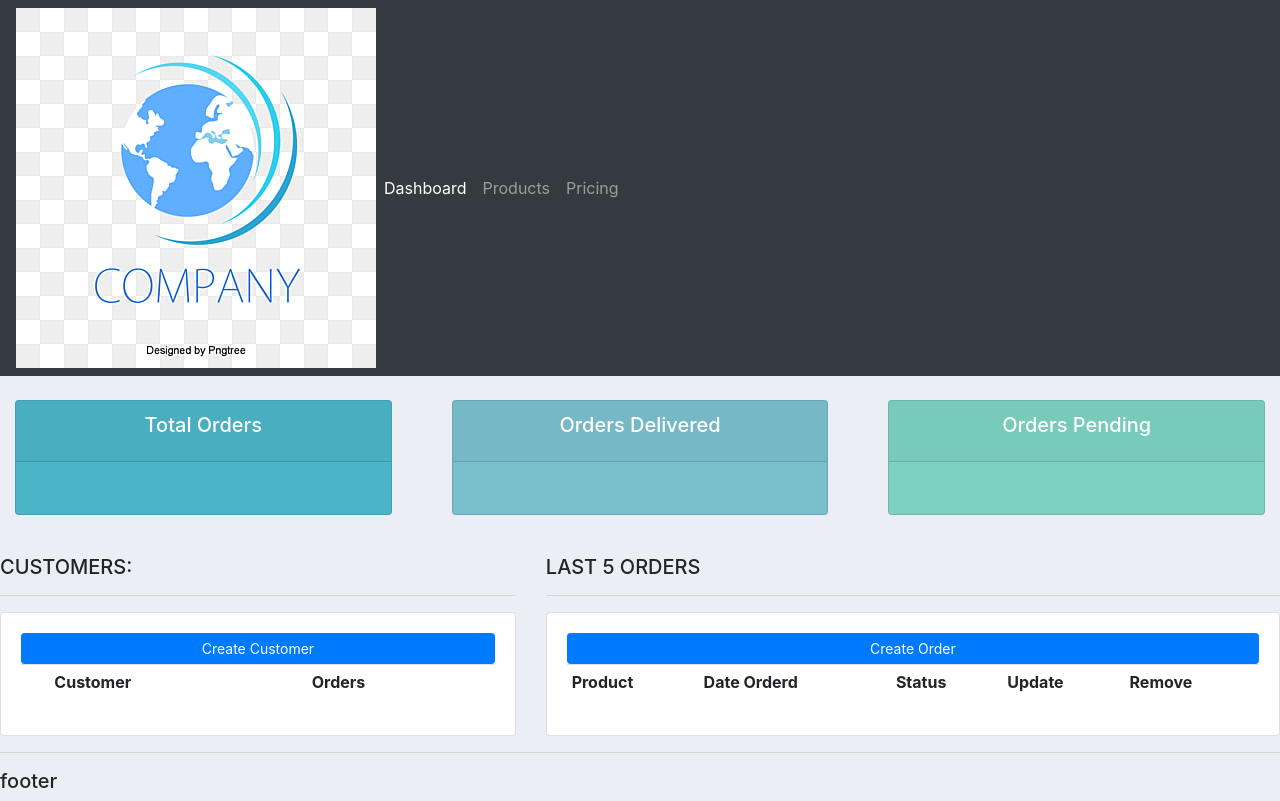
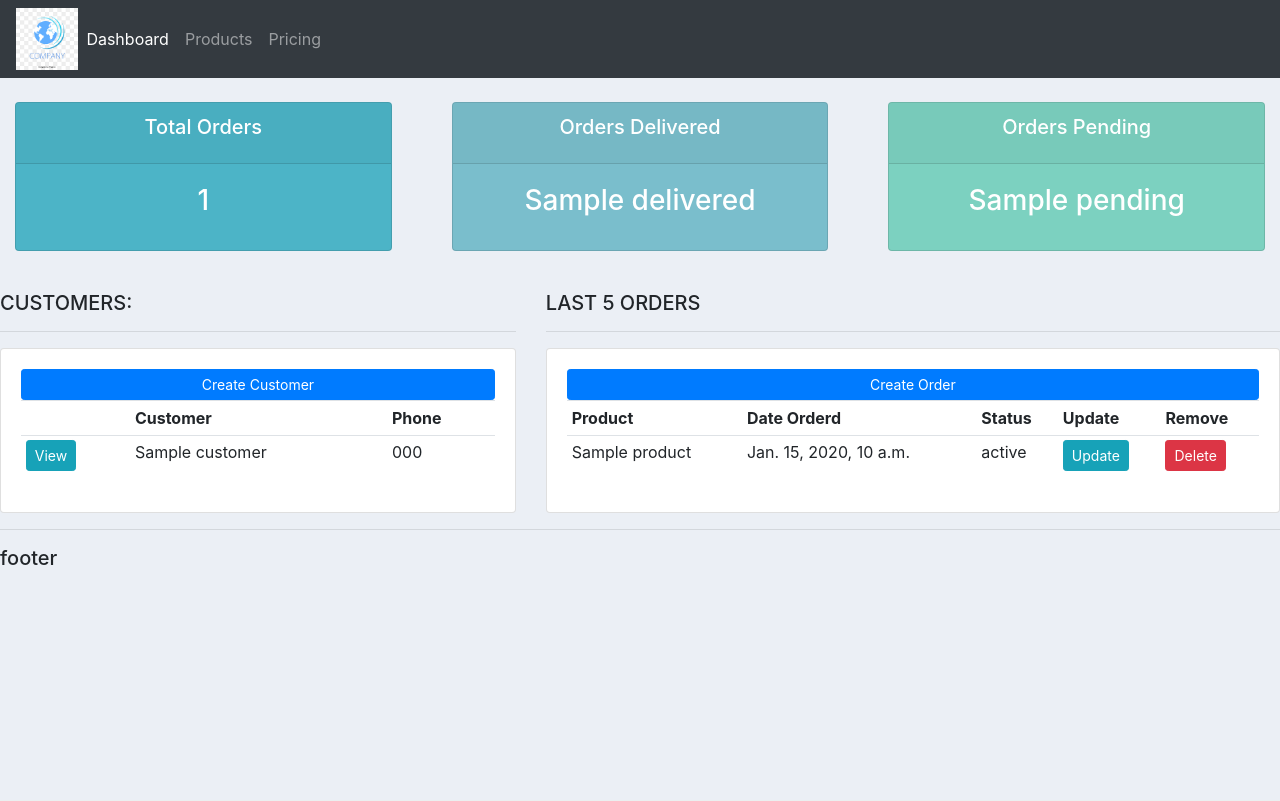
Before and after one commit to ubiquitouss/crm1, a Django app: template accounts/templates/accounts/dashboard.html in a window 1280 px wide. After the commit the page ends 565 px from the top, so only its background shows below. Run offline with Django 3.2, Linux system fonts and the light colour scheme; the template is opened without the code that fills it: most values are stand-ins (such as "Sample title", 1, 10 or a date in 2020); lists and menus that the app fills with data are empty; some libraries are stand-ins or nearby versions.

Commit message:
dynamic url addes

```diff
--- a/accounts/templates/accounts/dashboard.html
+++ b/accounts/templates/accounts/dashboard.html
@@ -16,8 +16,17 @@
 				<tr>
 					<th></th>
 					<th>Customer</th>
-					<th>Orders</th>
+					<th>Phone</th>
 				</tr>
+
+				{% for customer in customers %}
+				    <tr>
+						<td><a class="btn btn-sm btn-info" href="{% url 'customer' customer.id %}">View</a></td>
+					    <td>{{customer.name}}</td>
+						<td>{{customer.phone}}</td>
+					</tr>
+
+				{% endfor %}
 
 			</table>
 		</div>
@@ -37,6 +46,17 @@
 					<th>Remove</th>
 				</tr>
 
+                {% for order in orders %}
+				    <tr>
+					    <td>{{order.product}}</td>
+						<td>{{order.date_created}}</td>
+						<td>{{order.status}}</td>
+						<td><a class="btn btn-sm btn-info" href="">Update</a></td>
+						<td><a class="btn btn-sm btn-danger" href="">Delete</a></td>
+					</tr>
+
+				{% endfor %}
+
 			</table>
 		</div>
 	</div>
--- a/accounts/templates/accounts/navbar.html
+++ b/accounts/templates/accounts/navbar.html
@@ -7,10 +7,10 @@
   <div class="collapse navbar-collapse" id="navbarNav">
     <ul class="navbar-nav">
       <li class="nav-item active">
-        <a class="nav-link" href="#">Dashboard</a>
+        <a class="nav-link" href="{% url 'home' %}">Dashboard</a>
       </li>
       <li class="nav-item">
-        <a class="nav-link" href="#">Products</a>
+        <a class="nav-link" href="{% url 'products' %}">Products</a>
       </li>
       <li class="nav-item">
         <a class="nav-link" href="#">Pricing</a>
--- a/accounts/templates/accounts/status.html
+++ b/accounts/templates/accounts/status.html
@@ -8,7 +8,7 @@
 			  		<h5 class="card-title">Total Orders</h5>
 			  	</div>
 			  	<div class="card-body">
-			    	<h3 class="card-title"></h3>
+			    	<h3 class="card-title">{{total_orders}}</h3>
 			  	</div>
 			</div>
 		</div>
@@ -21,7 +21,7 @@
 			  		<h5 class="card-title">Orders Delivered</h5>
 			  	</div>
 			  	<div class="card-body">
-			    	<h3 class="card-title"></h3>
+			    	<h3 class="card-title">{{delivered}}</h3>
 			  	</div>
 			</div>
 		</div>
@@ -34,7 +34,7 @@
 			  		<h5 class="card-title">Orders Pending</h5>
 			  	</div>
 			  	<div class="card-body">
-			    	<h3 class="card-title"></h3>
+			    	<h3 class="card-title">{{pending}}</h3>
 			  	</div>
 			</div>
 		</div>
--- a/accounts/urls.py
+++ b/accounts/urls.py
@@ -2,7 +2,7 @@
 from django.urls import path
 from . import views
 urlpatterns = [
-    path('', views.home),
-    path('products/',views.products),
-    path('customer/',views.customer),
+    path('', views.home, name="home"),
+    path('products/',views.products,name="products"),
+    path('customer/<str:pk_test>/',views.customer, name="customer"),
 ]
--- a/static/css/main.css
+++ b/static/css/main.css
@@ -11,7 +11,7 @@ body {
 #orders-pending {
     background-color: #7CD1C0;
 }
-#header_logo {
-    width: 2rem;
-    height: 1rem;
+.header_logo {
+    width: 5%;
+    height: 2%;
 }
```
Also changed, not shown: accounts/templates/accounts/customer.html (+15 -3 lines), accounts/templates/accounts/products.html (+8 -0 lines), accounts/views.py (+20 -4 lines), db.sqlite3.
